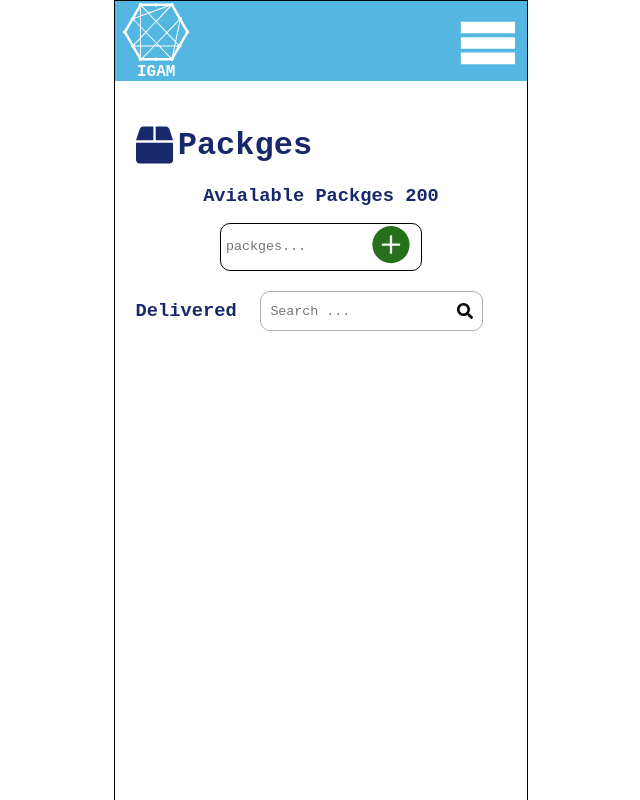
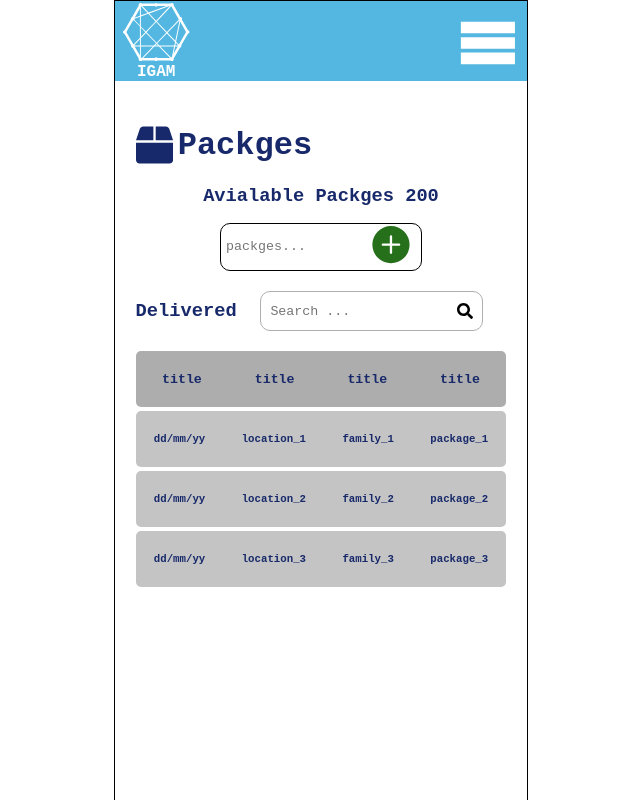
Before and after one commit to Lujain-AbdUllatif/IGAM, a React (Create React App) app: page /packges in a window 1280 px wide. Shown: the top 800 px of the page, without its empty margins (319-959 px from the left). Built offline with nearby package versions, Linux system fonts and the light colour scheme.

Commit message:
add table component, updating packges page also...

```diff
--- a/src/igam/components/Assign/style.css
+++ b/src/igam/components/Assign/style.css
@@ -33,7 +33,7 @@ button {
   margin-left: 5px;
 } */
 
-table,
+/* table,
 th,
 td {
   border: 1px solid black;
@@ -55,4 +55,4 @@ td {
 
 table {
   background-color: rgb(231, 224, 224);
-}
+} */
--- a/src/igam/components/Delivered/style.css
+++ b/src/igam/components/Delivered/style.css
@@ -33,7 +33,7 @@ button {
   margin-left: 5px;
 } */
 
-table,
+/* table,
 th,
 td {
   border: 1px solid black;
@@ -55,4 +55,4 @@ td {
 }
 table {
   background-color: rgb(231, 224, 224);
-}
+} */
--- /dev/null
+++ b/src/igam/components/Table/index.js
@@ -0,0 +1,23 @@
+import React from "react";
+import TableDataRow from "../TableDataRow";
+import "./style.css";
+export default function Table(props) {
+  return (
+    <div className="packges-details">
+      <div className="packges-details-head">
+        {props.table_titles.map((tilte) => {
+          return (
+            <h5
+              className={
+                props.className ? props.className : "packge-detail-title"
+              }
+            >
+              title
+            </h5>
+          );
+        })}
+      </div>
+      {props.children}
+    </div>
+  );
+}
--- /dev/null
+++ b/src/igam/components/Table/style.css
@@ -0,0 +1,15 @@
+.packges-details {
+  width: 100%;
+}
+
+.packges-details-head {
+  width: 100%;
+  display: flex;
+  justify-content: space-around;
+  align-items: center;
+  background: #adadad;
+  height: 7vh;
+  border-radius: 5px;
+  color: #17296a;
+  margin-bottom: 0.5vh;
+}
--- /dev/null
+++ b/src/igam/components/TableDataRow/index.js
@@ -0,0 +1,19 @@
+import React from "react";
+
+export default function TableDataRow(props) {
+  return (
+    <div className="packge-card">
+      {props.row_data.map((cellData) => {
+        return (
+          <h6
+            className={
+              props.className ? props.className : "packge-detail-title"
+            }
+          >
+            {cellData}
+          </h6>
+        );
+      })}
+    </div>
+  );
+}
--- a/src/igam/pages/PackgesPage.js
+++ b/src/igam/pages/PackgesPage.js
@@ -4,6 +4,8 @@ import PageTitle from "../components/PageTitle";
 import SubTitleInfo from "../components/SubTitleInfo";
 import { AddBtn } from "../components/customBtn";
 import SearchLocal from "../components/SearchLocal";
+import Table from "../components/Table";
+import TableDataRow from "../components/TableDataRow";
 export default function PackgesPage() {
   return (
     <div className="main-container">
@@ -24,12 +26,22 @@ export default function PackgesPage() {
           </form>
         </div>
       </div>
-      {/* <hr className="horizontal-line" /> */}
       <div className="packges-data">
         <div className="packges-head">
           <h3 className="blue-igam">Delivered</h3>
           <SearchLocal className="search-packges-local-container" />
         </div>
+        <Table table_titles={["Date", "Location", "Family", "Package"]}>
+          <TableDataRow
+            row_data={["dd/mm/yy", "location_1", "family_1", "package_1"]}
+          />
+          <TableDataRow
+            row_data={["dd/mm/yy", "location_2", "family_2", "package_2"]}
+          />
+          <TableDataRow
+            row_data={["dd/mm/yy", "location_3", "family_3", "package_3"]}
+          />
+        </Table>
       </div>
     </div>
   );
--- a/src/igam/pages/style.css
+++ b/src/igam/pages/style.css
@@ -202,3 +202,26 @@
   height: 5vh;
   margin: 2vh auto;
 }
+
+
+x
+
+.packge-detail-title {
+  width: 20%;
+  height: 70%;
+  display: flex;
+  align-items: center;
+  justify-content: flex-start;
+  overflow: hidden;
+}
+.packge-card {
+  width: 100%;
+  display: flex;
+  justify-content: space-around;
+  align-items: center;
+  background: #c4c4c4;
+  height: 7vh;
+  border-radius: 5px;
+  color: #17296a;
+  margin-bottom: 0.5vh;
+}
```
Also changed, not shown: src/igam/components/TableDataRow/style.css (added), 1 other file (tests, documents, lock files or other folders).
